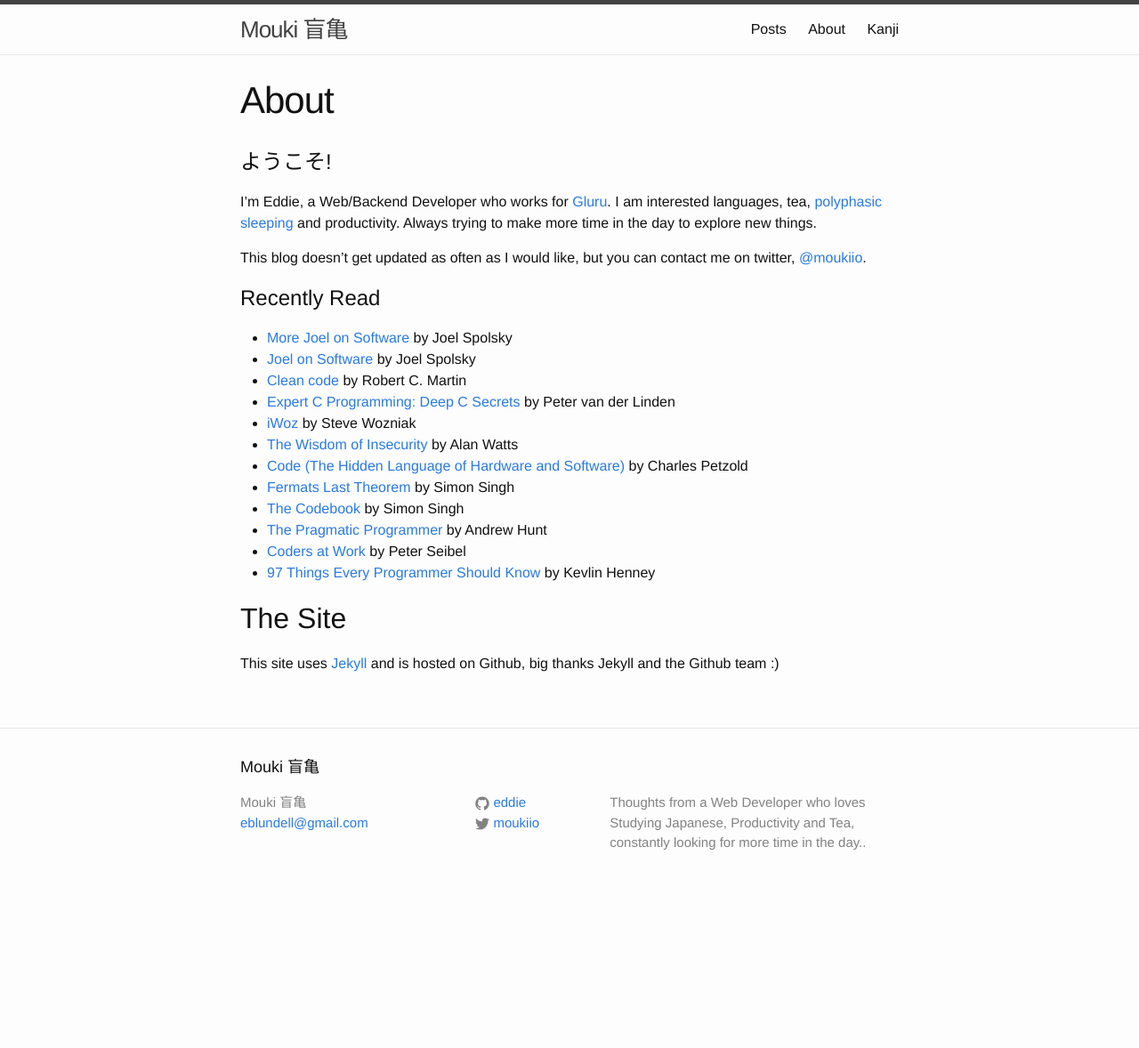
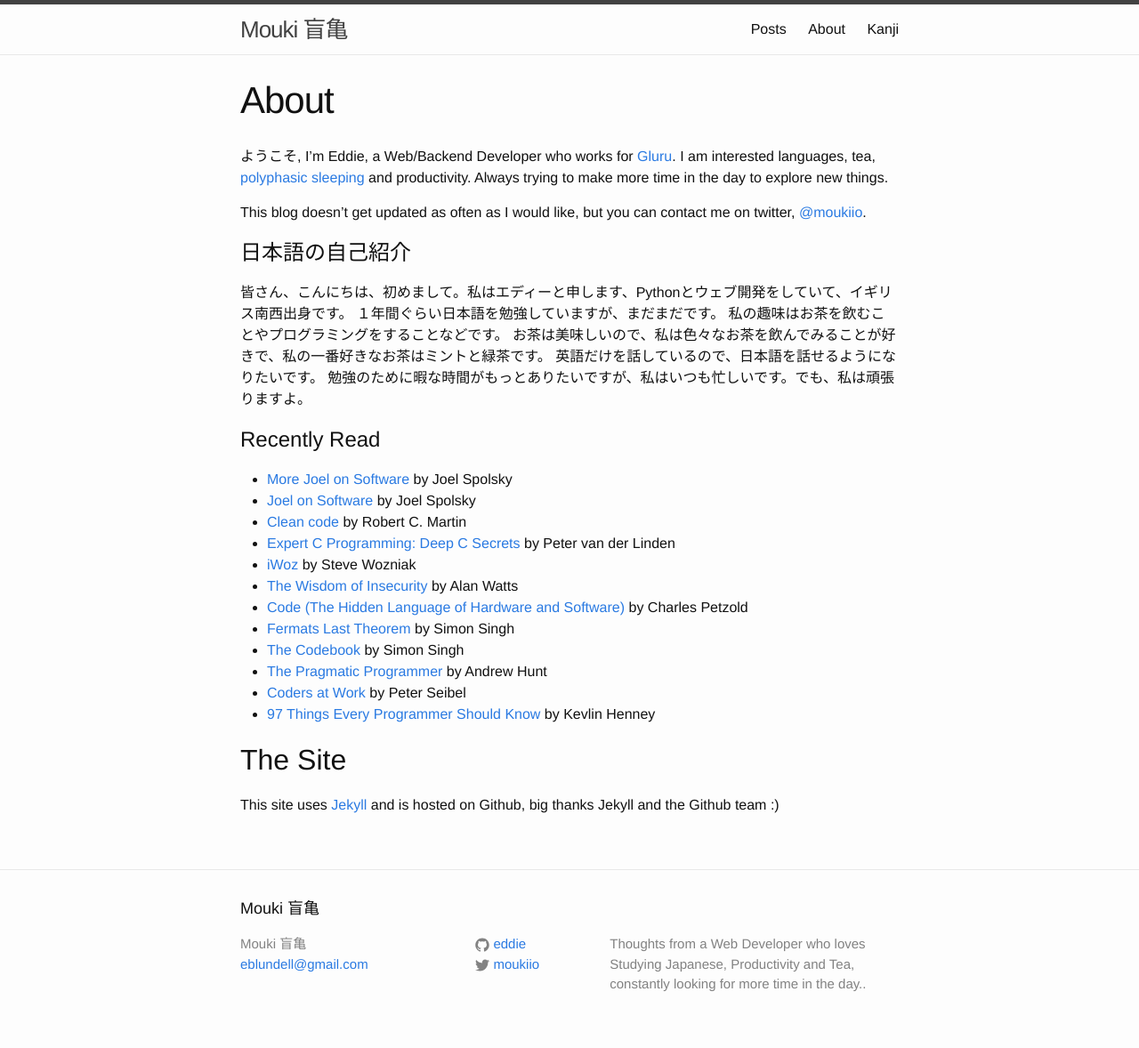
Before and after one commit to eddie/eddie.github.io, a Jekyll site: the page built from about.md, in a window 1280 px wide. Shown: the whole page at 89% size. Built offline with Jekyll 4.4.1, drawn with Linux system fonts in a browser that asks for light colours; before the commit the page ends 1019 px from its top, so only the background shows below that.

Commit message:
added jp intro

```diff
--- a/about.md
+++ b/about.md
@@ -4,11 +4,18 @@
 permalink: /about/
 ---
 
-# ようこそ!
-
-I'm Eddie, a Web/Backend Developer who works for [Gluru](https://gluru.co/). I am interested languages, tea, [polyphasic sleeping](http://en.wikipedia.org/wiki/Polyphasic_sleep) and productivity. Always trying to make more time in the day to explore new things.
+ようこそ, I'm Eddie, a Web/Backend Developer who works for [Gluru](https://gluru.co/). I am interested languages, tea, [polyphasic sleeping](http://en.wikipedia.org/wiki/Polyphasic_sleep) and productivity. Always trying to make more time in the day to explore new things.
 
 This blog doesn't get updated as often as I would like, but you can contact me on twitter, [@moukiio](https://twitter.com/moukiio).
+
+# 日本語の自己紹介
+
+皆さん、こんにちは、初めまして。私はエディーと申します、Pythonとウェブ開発をしていて、イギリス南西出身です。
+１年間ぐらい日本語を勉強していますが、まだまだです。 私の趣味はお茶を飲むことやプログラミングをすることなどです。
+お茶は美味しいので、私は色々なお茶を飲んでみることが好きで、私の一番好きなお茶はミントと緑茶です。
+英語だけを話しているので、日本語を話せるようになりたいです。
+勉強のために暇な時間がもっとありたいですが、私はいつも忙しいです。でも、私は頑張りますよ。
+
 
 # Recently Read
 
```
